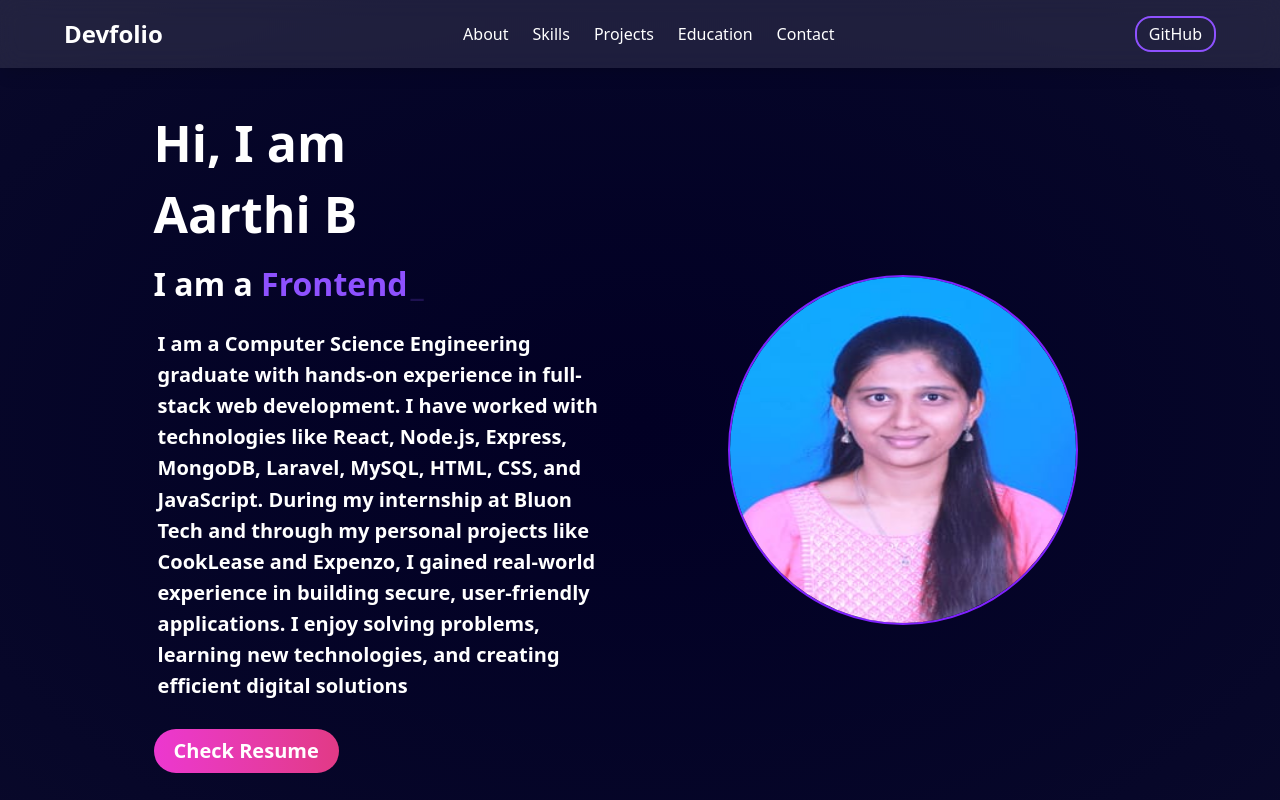
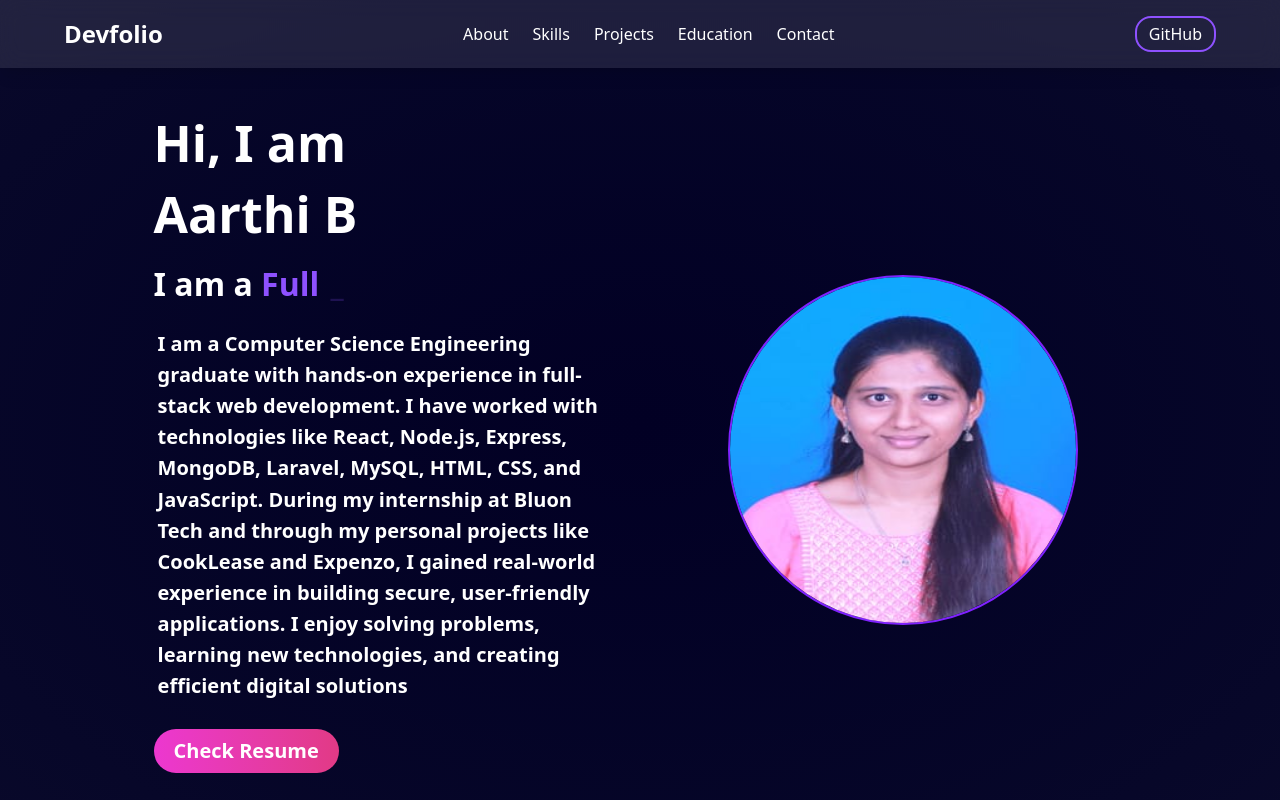
Before and after one commit to AARTHIBALAMURUGAN/Portfolio, a React (Vite) app: page / in a window 1280 px wide. Shown: the top 800 px of the page. Built offline with nearby package versions, Linux system fonts and the light colour scheme.

Commit message:
Update Hero.jsx

```diff
--- a/src/components/Hero.jsx
+++ b/src/components/Hero.jsx
@@ -14,7 +14,7 @@ const Hero = () => {
                     <h2 className='text-[25px] my-2 sm:text-[32px] text-center lg:text-left'>
                         I am a <span className='text-violet-500 sm:text-[32px]'>
                             <Typewriter
-                                words={["Frontend Developer" , "Web Developer"]}
+                                words={["Software Developer" , "Full Stack Developer"]}
                                 loop={true}
                                 cursor
                                 cursorStyle="_"
```
